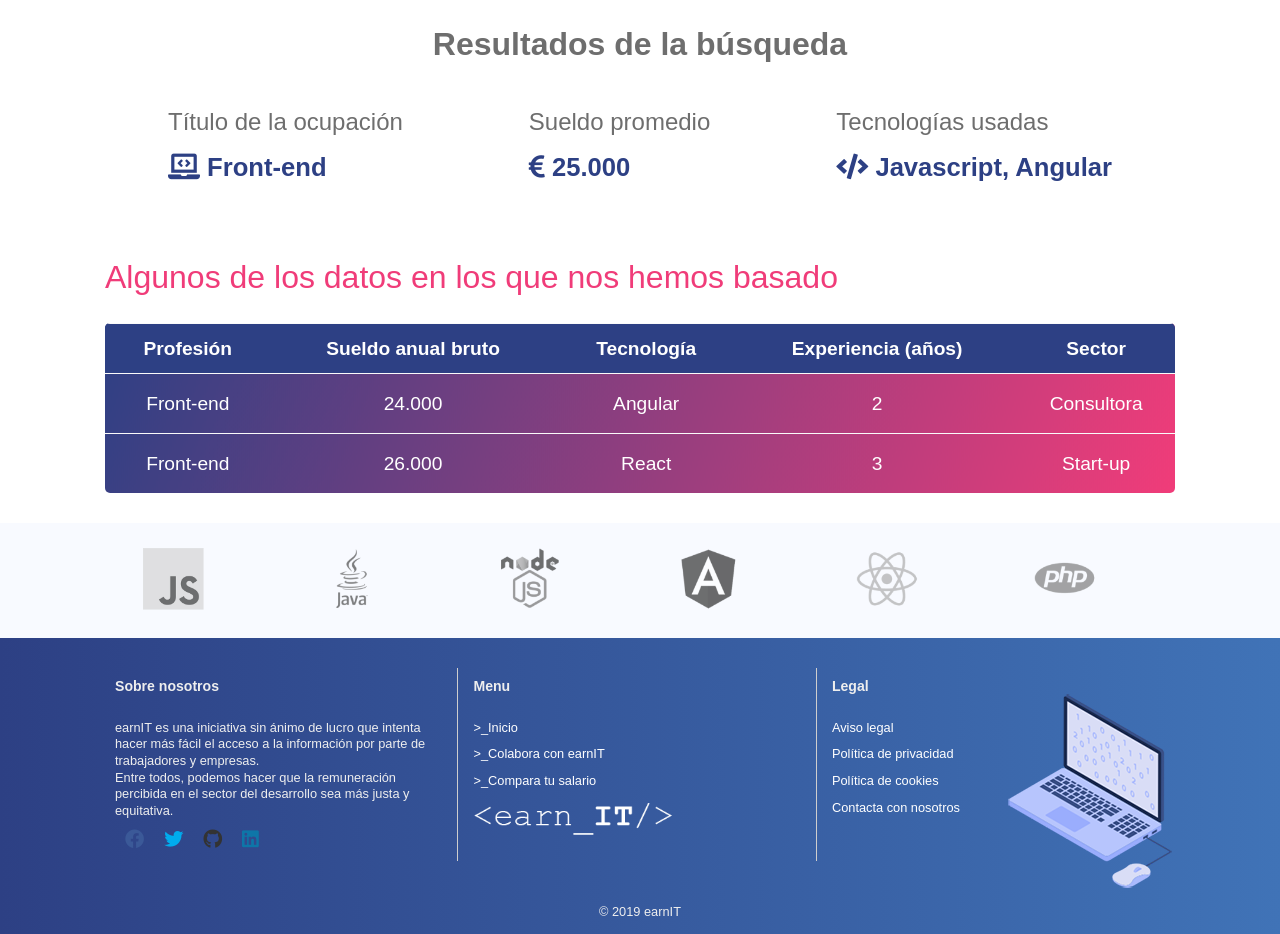
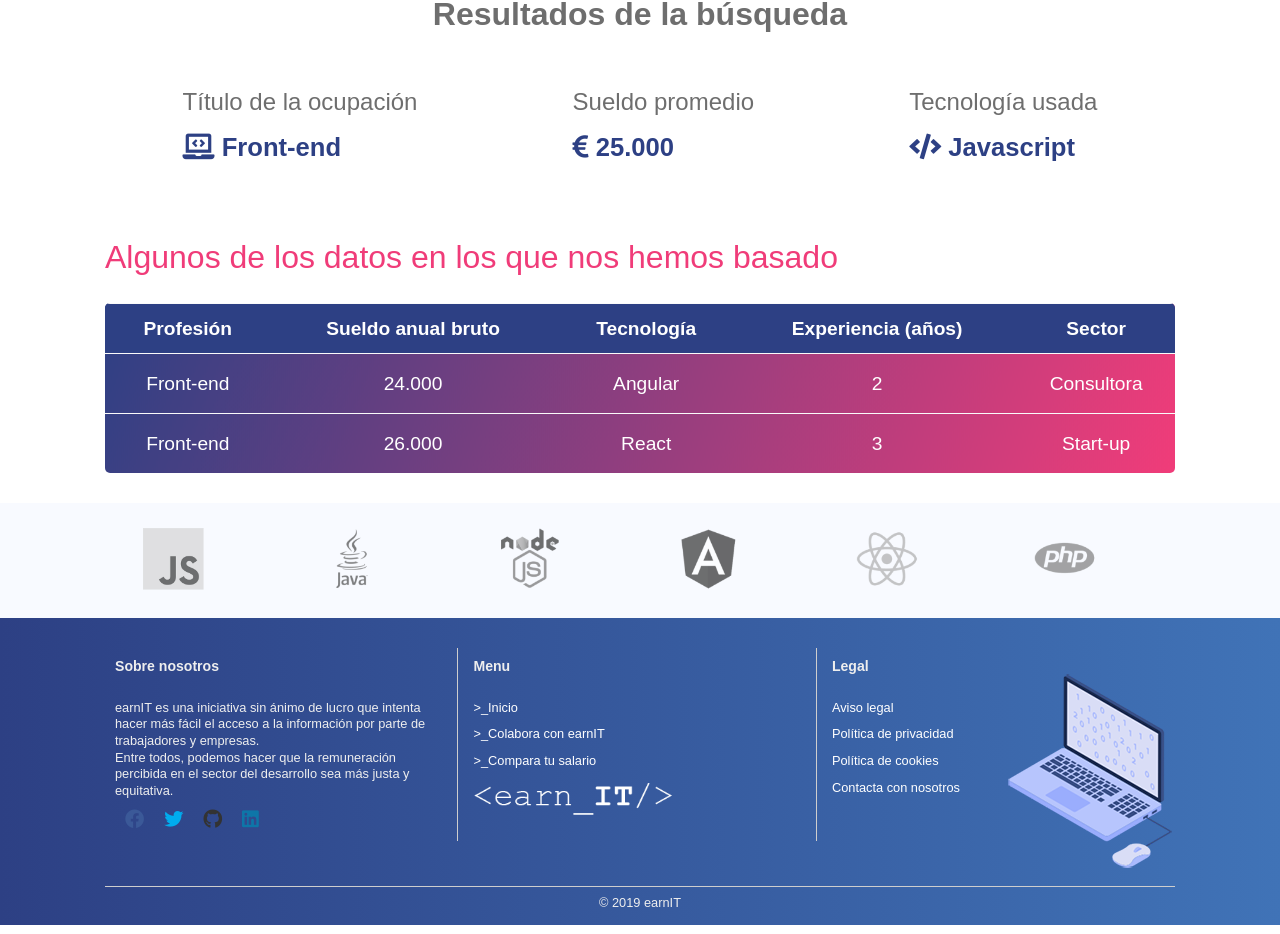
Before and after one commit to JavierMartinGil/Proyecto-earnIT-frontend, an Angular app: page /compara in a window 1280 px wide. Shown: the part 919-1853 px from the top of the page. Built offline with nearby package versions, Linux system fonts and the light colour scheme.

Commit message:
cambios en footer y form

```diff
--- a/src/app/footer/footer.component.css
+++ b/src/app/footer/footer.component.css
@@ -10,6 +10,11 @@ footer{
 
 footer p{
     color: #eee;
+}
+
+.subfooter p {
+    border-top: 1px solid rgb(206, 206, 206);
+    padding-top: 10px;
 }
 
 .subfooter {
--- a/src/app/formcomp/formcomp.component.css
+++ b/src/app/formcomp/formcomp.component.css
@@ -104,8 +104,6 @@ input[type="submit"]:hover{
     cursor: pointer;
 }
 
-
-
 .container.res {
     margin: 50px auto;
 }
@@ -117,7 +115,7 @@ input[type="submit"]:hover{
 
 .container.res h2 {
     text-align: center;
-    padding: 50px 0;
+    padding: 20px 50px 60px;
     font-size: 2em;
     font-weight: bold;
     color: #6e6e6e;
--- a/src/app/formcomp/formcomp.component.html
+++ b/src/app/formcomp/formcomp.component.html
@@ -63,8 +63,8 @@
             <h4><i class="fas fa-euro-sign"></i> 25.000</h4>
         </div>
         <div>
-            <h3>Tecnologías usadas</h3>
-            <h4><i class="fas fa-code"></i> Javascript, Angular</h4>
+            <h3>Tecnología usada</h3>
+            <h4><i class="fas fa-code"></i> Javascript</h4>
         </div>
     </div>
 </div>
```
